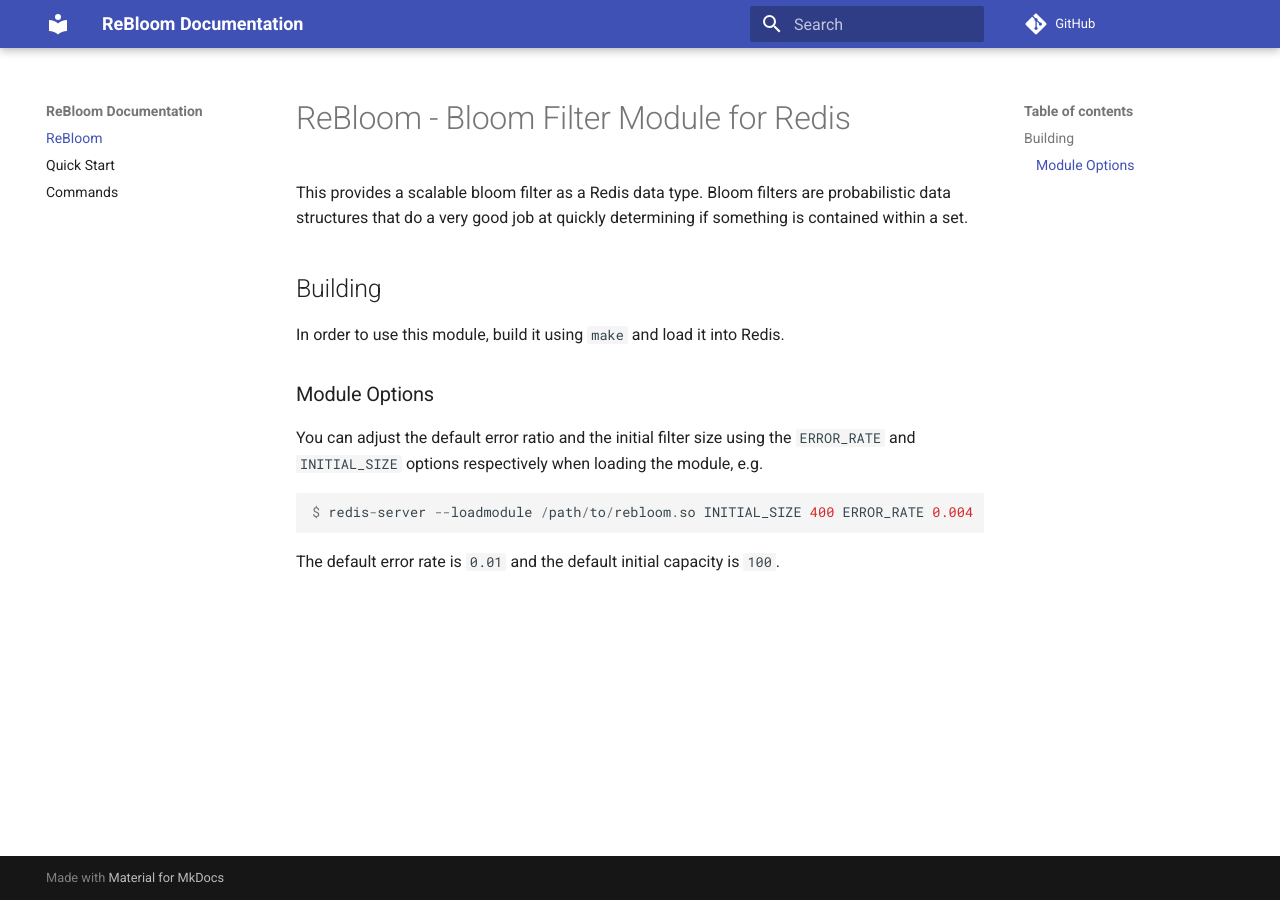
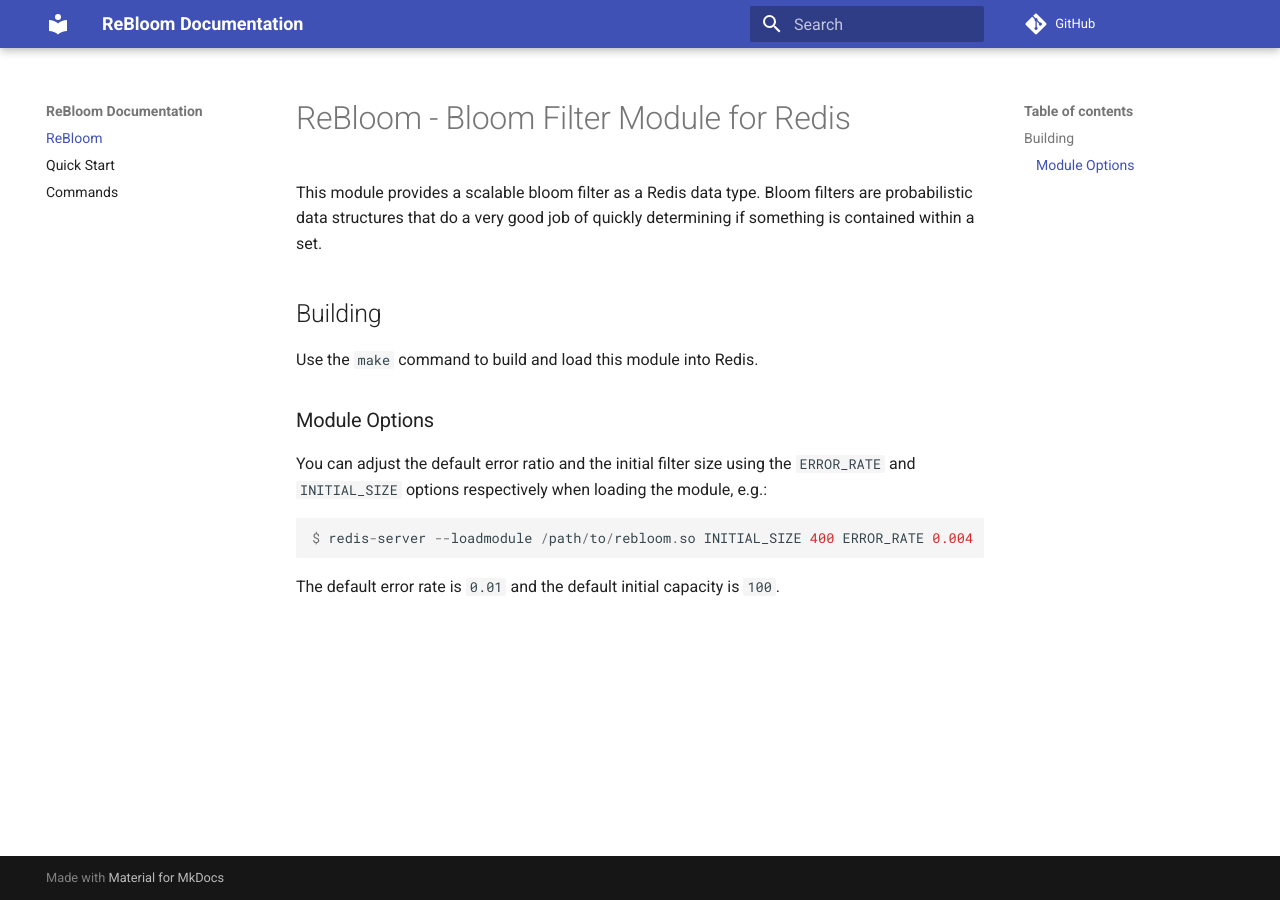
Before and after one commit to RedisBloom/RedisBloom, an MkDocs documentation site: the page built from docs/index.md, in a window 1280 px wide. Built offline with MkDocs 1.6.1 and Material for MkDocs 9.7.7, drawn with Linux system fonts in a browser that asks for light colours; comment, search, counter and statistics services are not loaded; old or Windows-style settings are respelled for this version of MkDocs.

Commit message:
Update index.md

````diff
--- a/docs/index.md
+++ b/docs/index.md
@@ -1,18 +1,18 @@
 # ReBloom - Bloom Filter Module for Redis
 
-This provides a scalable bloom filter as a Redis data type. Bloom filters
-are probabilistic data structures that do a very good job at quickly
+This module provides a scalable bloom filter as a Redis data type. Bloom filters
+are probabilistic data structures that do a very good job of quickly
 determining if something is contained within a set.
 
 ## Building
 
-In order to use this module, build it using `make` and load it into Redis.
+Use the `make` command to build and load this module into Redis.
 
 ### Module Options
 
 You can adjust the default error ratio and the initial filter size using
 the `ERROR_RATE` and `INITIAL_SIZE` options respectively when loading the
-module, e.g.
+module, e.g.:
 
 ```
 $ redis-server --loadmodule /path/to/rebloom.so INITIAL_SIZE 400 ERROR_RATE 0.004
````
